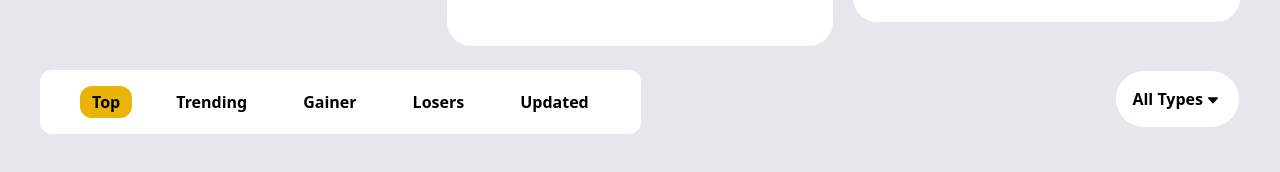
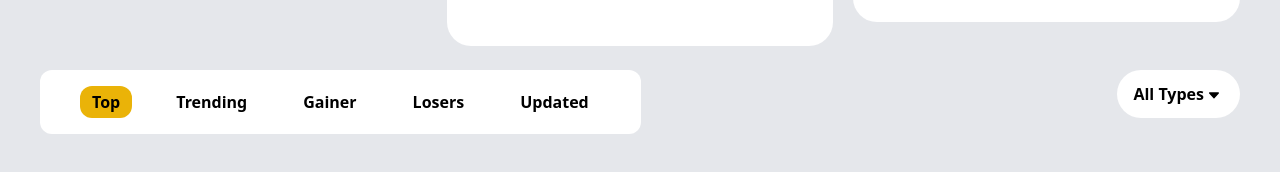
Before and after one commit to imcode65/market-cap, a React (Create React App) app: page / in a window 1280 px wide. Shown: the part 490-662 px from the top of the page. Built offline with nearby package versions, Linux system fonts and the light colour scheme.

Commit message:
updated hover effect on dropdown button

```diff
--- a/src/components/Dashboard/dropDownAllTypes.tsx
+++ b/src/components/Dashboard/dropDownAllTypes.tsx
@@ -32,7 +32,9 @@ const DropDownAllTypes: React.FC = () => {
     <div className="relative inline-block group">
       <button
         onClick={() => setIsOpen(!isOpen)}
-        className="bg-white p-4 rounded-full font-bold flex items-center border hover:border-2 hover:border-yellow-400"
+        className={`bg-white px-4 py-3 rounded-full font-bold flex items-center hover:outline-yellow-400 ${
+          isOpen ? "outline outline-yellow-400 outline-1" : "outline-none"
+        }`}
       >
         All Types
         <img className="w-5 mt-1" src="arrow-down.svg" alt="arrow-down"></img>
```
